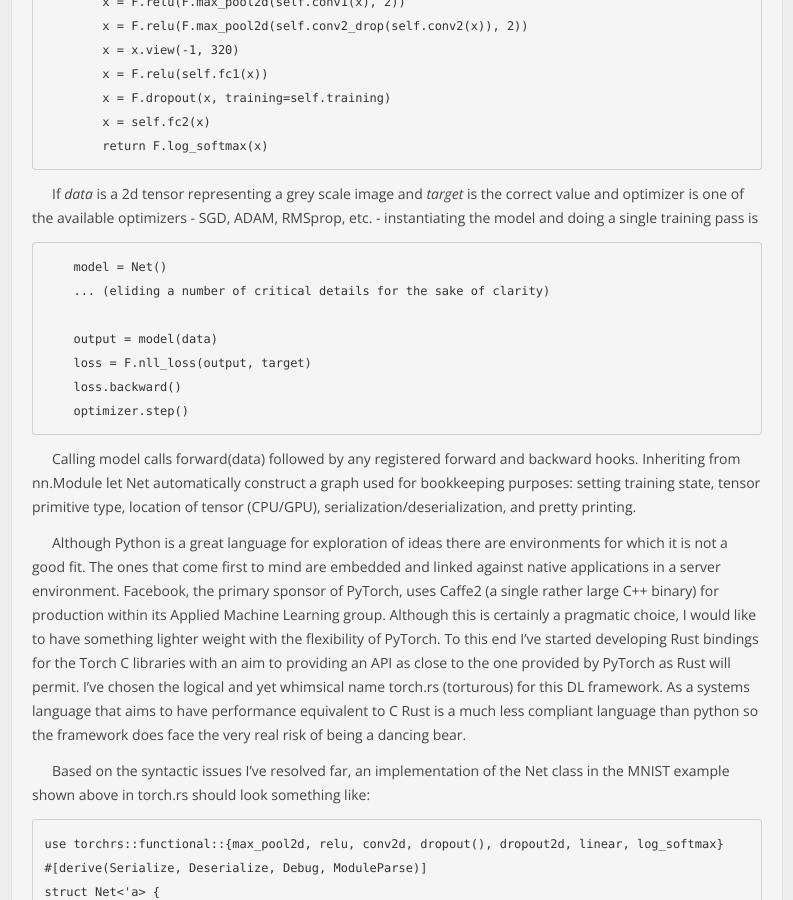
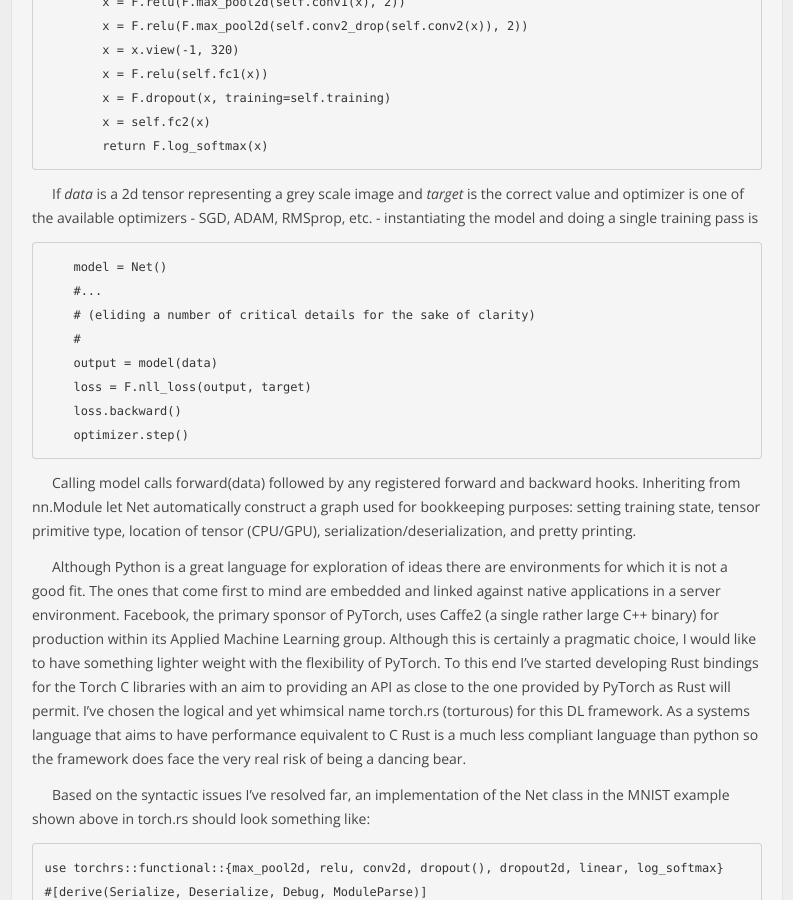
Before and after one commit to mattmacy/mattmacy.github.io, a Jekyll site: the page built from _posts/2017-05-19-Developing-A-Deep-Learning-Framework-in-Rust.md, in a window 1280 px wide and 900 px high, scrolled down 649 px. Shown: the whole window, without its empty margins (44-837 px from the left). Built offline with Jekyll 4.4.1, drawn with Linux system fonts in a browser that asks for light colours.

```diff
--- a/_posts/2017-05-19-Developing-A-Deep-Learning-Framework-in-Rust.md
+++ b/_posts/2017-05-19-Developing-A-Deep-Learning-Framework-in-Rust.md
@@ -32,9 +32,9 @@ The simplest example that actually does something interesting is examples/mnist
 If *data* is a 2d tensor representing a grey scale image and *target* is the correct value and optimizer is one of the available optimizers - SGD, ADAM, RMSprop, etc. - instantiating the model and doing a single training pass is
 
         model = Net()
-        ...
-(eliding a number of critical details for the sake of clarity)
-
+        #...
+        # (eliding a number of critical details for the sake of clarity)
+        #
         output = model(data)
         loss = F.nll_loss(output, target)
         loss.backward()
```
